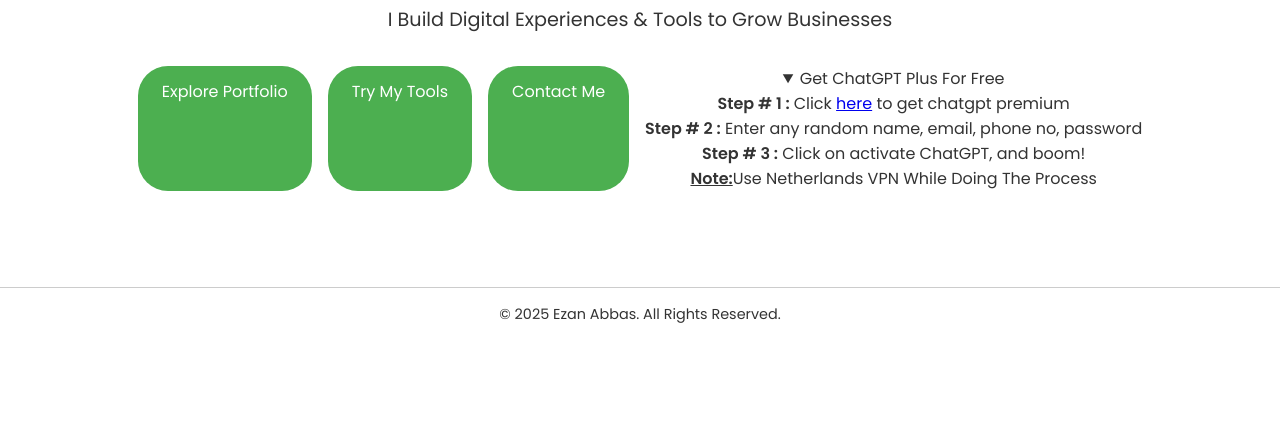
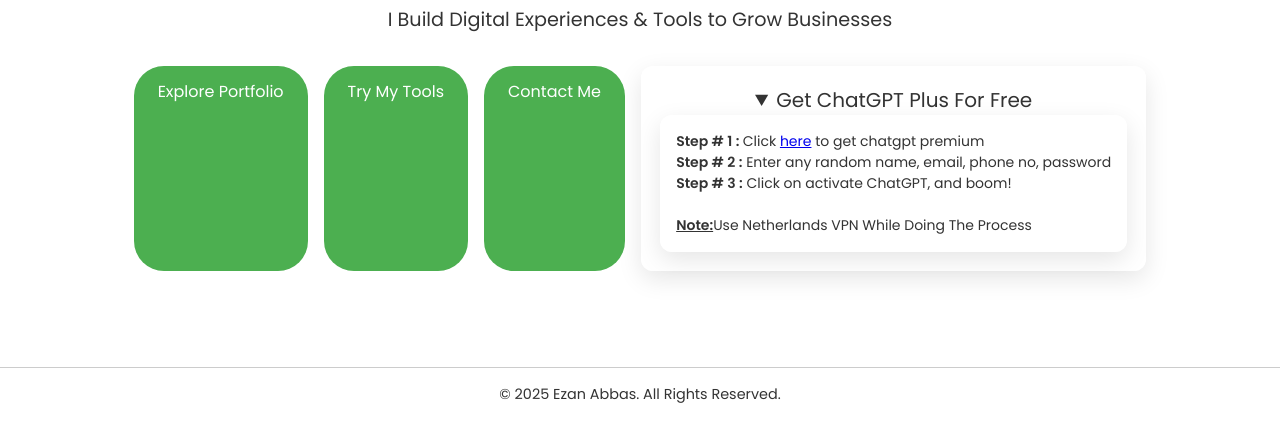
Before and after one commit to ezanabbas-7424/ezanabbas, a plain HTML site: page index.html in a window 1280 px wide. Both pictures are taken after a click on the heading "Get ChatGPT Plus For Free". Shown: the part 339-780 px from the top of the page. Drawn offline with Linux system fonts and the light colour scheme.

Commit message:
Update index.html

```diff
--- a/index.html
+++ b/index.html
@@ -236,15 +236,33 @@
         <a href="tools.html" class="btn">Try My Tools</a>
         <a href="contact.html" class="btn">Contact Me</a>
 
-        <div class="tool-grid">
+        <div class="tool-grid" style="
+      background: rgba(255, 255, 255, 0.7);
+      backdrop-filter: blur(8px);
+      border-radius: 12px;
+      padding: 1.2rem;
+      box-shadow: 0 8px 25px rgba(0,0,0,0.1);
+      text-align: center;
+      transition: 0.3s;
+      font-size:20px;
+    " >
 <details>
      <summary> Get ChatGPT Plus For Free</summary>
-      <div class="card"><b>Step # 1 : </b>  Click
+      <div class="card" style="
+      background: rgba(255, 255, 255, 0.7);
+      backdrop-filter: blur(8px);
+      border-radius: 12px;
+      padding: 1rem;
+      box-shadow: 0 8px 25px rgba(0,0,0,0.1);
+      text-align: left;
+      transition: 0.3s; font-size : 14px;
+    ">
+      <b>Step # 1 : </b>  Click
       <a href="https://oxaam.com/">here</a> to get chatgpt premium
     <br>
 <b>Step # 2 :</b> Enter any random name, email, phone no, password
 <br>
-<b>Step # 3 :</b> Click on activate ChatGPT, and boom! <br>
+<b>Step # 3 :</b> Click on activate ChatGPT, and boom! <br><br>
 <b><u>Note:</u></b>Use Netherlands VPN While Doing The Process
  </div>
  </details>
```
